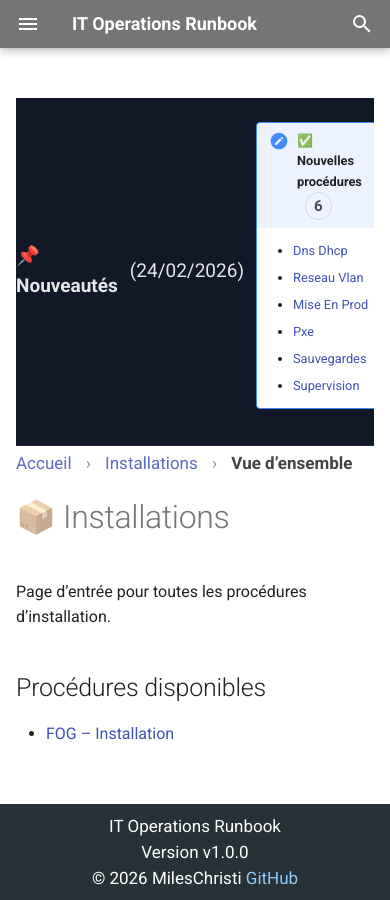
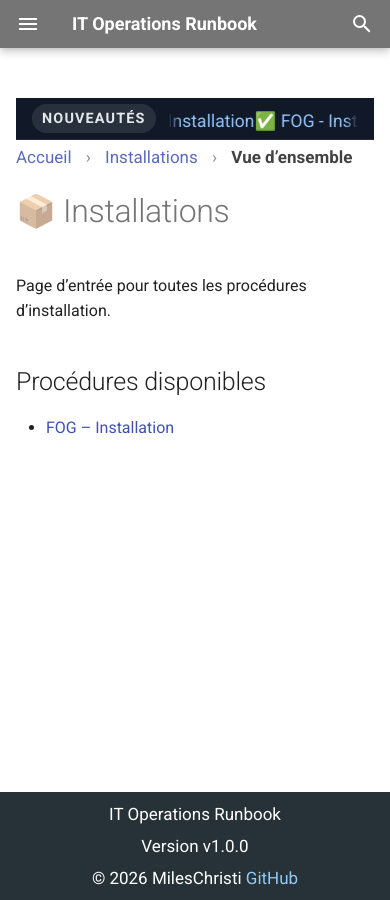
Before and after one commit to MilesChristi/runbook, an MkDocs documentation site: the page built from docs/installations/index.md, in a window 390 px wide. Built offline with MkDocs 1.6.1 and Material for MkDocs 9.7.7, drawn with Linux system fonts in a browser that asks for light colours.

Commit message:
Update FOG procedure

```diff
--- a/docs/installations/index.md
+++ b/docs/installations/index.md
@@ -4,4 +4,4 @@ Page d’entrée pour toutes les procédures d’installation.
 
 ## Procédures disponibles
 
-- [FOG – Installation](fog-installation/)
+- [FOG – Installation](fog-installation.md)
--- a/docs/overrides/partials/announce.html
+++ b/docs/overrides/partials/announce.html
@@ -1,16 +1,18 @@
 <div class="md-banner mc-announce" role="status" aria-label="Nouveautés">
   <div class="mc-announce__inner">
-    <strong>📌 Nouveautés</strong> <span class="mc-announce__date">(24/02/2026)</span>
-    <details class="mc-announce__details" open>
-      <summary>✅ Nouvelles procédures <span class="mc-badge">6</span></summary>
-      <ul>
-        <li><a href="/runbook/architecture/dns-dhcp/">Dns Dhcp</a></li>
-<li><a href="/runbook/architecture/reseau-vlan/">Reseau Vlan</a></li>
-<li><a href="/runbook/checklists/mise-en-prod/">Mise En Prod</a></li>
-<li><a href="/runbook/depannage/pxe/">Pxe</a></li>
-<li><a href="/runbook/exploitation/sauvegardes/">Sauvegardes</a></li>
-<li><a href="/runbook/exploitation/supervision/">Supervision</a></li>
-      </ul>
-    </details>
+    <span class="mc-announce__label">NOUVEAUTÉS</span>
+
+    <div class="mc-announce__marquee" aria-hidden="true">
+      <div class="mc-announce__track mc-announce__track--a">
+        <span class="mc-announce__item">✅ <a href="/runbook/installations/fog-installation/">FOG - Installation</a></span>
+      </div>
+      <div class="mc-announce__track mc-announce__track--b">
+        <span class="mc-announce__item">✅ <a href="/runbook/installations/fog-installation/">FOG - Installation</a></span>
+      </div>
+    </div>
+
+    <div class="mc-announce__static">
+      📌 Nouveautés (24/02/2026) — <span class="mc-announce__item">✅ <a href="/runbook/installations/fog-installation/">FOG - Installation</a></span>
+    </div>
   </div>
 </div>
--- a/docs/stylesheets/extra.css
+++ b/docs/stylesheets/extra.css
@@ -1,37 +1,57 @@
-.md-header__button.md-logo img {
-  height: 110px;
+/* =========================================================
+   MilesChristi Runbook — extra.css (clean + pro)
+   ========================================================= */
+
+/* -------------------------
+   Header logo sizing
+   ------------------------- */
+.md-header__button.md-logo img{
+  height: 72px;           /* ajuste si besoin (ex: 90px) */
+  width: auto;
+  max-height: 72px;
 }
 
-/* ===== Footer Pro ===== */
+@media (max-width: 600px){
+  .md-header__button.md-logo img{
+    height: 56px;
+    max-height: 56px;
+  }
+}
 
-.md-footer-pro {
+/* -------------------------
+   Footer Pro
+   ------------------------- */
+.md-footer-pro{
   display: flex;
   justify-content: space-between;
   align-items: center;
+  gap: 12px;
   padding: 12px 24px;
-  background: #263238;   /* blue-grey foncé */
+  background: #263238;   /* bleu-gris foncé */
   color: #ffffff;
   font-size: 0.85rem;
 }
 
-.md-footer-pro a {
+.md-footer-pro a{
   color: #90caf9;
   text-decoration: none;
 }
 
-.md-footer-pro a:hover {
+.md-footer-pro a:hover{
   text-decoration: underline;
 }
 
-@media (max-width: 900px) {
-  .md-footer-pro {
+@media (max-width: 900px){
+  .md-footer-pro{
     flex-direction: column;
-    gap: 6px;
     text-align: center;
+    padding: 12px 16px;
   }
 }
 
-/* ===== Breadcrumbs (MilesChristi) ===== */
+/* -------------------------
+   Breadcrumbs (MilesChristi)
+   ------------------------- */
 .mc-breadcrumbs{
   font-size: .85rem;
   opacity: .85;
@@ -52,118 +72,156 @@
 }
 
 .mc-current{
-  font-weight: 600;
+  font-weight: 700;
 }
 
-/* --- Home cards (premium) --- */
+/* -------------------------
+   Home cards (premium)
+   ------------------------- */
 .mc-cards{
-  display:grid;
+  display: grid;
   grid-template-columns: repeat(auto-fit, minmax(240px, 1fr));
   gap: 14px;
-  margin-top: 10px;
+  margin-top: 12px;
 }
 
 .mc-card{
-  display:block;
+  display: block;
   padding: 14px 16px;
   border-radius: 14px;
   border: 1px solid rgba(0,0,0,.08);
-  background: rgba(255,255,255,.9);
-  text-decoration:none !important;
-  transition: transform .08s ease, box-shadow .08s ease;
+  background: rgba(255,255,255,.92);
+  text-decoration: none !important;
+  transition: transform .12s ease, box-shadow .12s ease, border-color .12s ease;
 }
 
 .mc-card:hover{
   transform: translateY(-1px);
   box-shadow: 0 10px 28px rgba(0,0,0,.10);
+  border-color: rgba(0,0,0,.14);
 }
 
 .mc-card-title{
-  font-weight: 800;
+  font-weight: 900;
   font-size: 1.05rem;
   margin-bottom: 2px;
 }
 
 .mc-card-subtitle{
-  opacity:.72;
+  opacity: .72;
   margin-bottom: 8px;
-  font-size: .9rem;
+  font-size: .90rem;
 }
 
 .mc-card-link{
-  font-weight: 600;
-  font-size: .9rem;
+  font-weight: 750;
+  font-size: .90rem;
 }
 
-/* ===== Top moving banner (announce) ===== */
+/* -------------------------
+   Announce — Bandeau défilant (2 tracks)
+   - Défilement infini sans dupliquer la liste dans le HTML
+   - Pause au survol
+   - Fallback accessibilité
+   ------------------------- */
 .mc-announce{
   padding: 6px 0;
   background: #111827;
   color: #e5e7eb;
   border-bottom: 1px solid rgba(255,255,255,.08);
 }
+
 .mc-announce__inner{
   display: flex;
   align-items: center;
   gap: 12px;
   padding: 0 16px;
 }
+
 .mc-announce__label{
   font-size: .72rem;
   letter-spacing: .08em;
-  font-weight: 800;
-  padding: 3px 8px;
+  font-weight: 900;
+  padding: 3px 10px;
   border-radius: 999px;
   background: rgba(255,255,255,.10);
   white-space: nowrap;
 }
+
 .mc-announce__marquee{
   overflow: hidden;
   white-space: nowrap;
   flex: 1;
+  position: relative;
+  /* fondu sur les bords */
   mask-image: linear-gradient(to right, transparent, #000 7%, #000 93%, transparent);
+  min-height: 24px; /* évite un saut de hauteur */
 }
+
+/* Track commun */
 .mc-announce__track{
+  position: absolute;
+  left: 0;
+  top: 0;
   display: inline-flex;
   align-items: center;
   gap: 10px;
   will-change: transform;
-  animation: mc-marquee 22s linear infinite;
-}
-.mc-announce__item{ font-size: .85rem; white-space: nowrap; }
-.mc-announce__item a{ color: #93c5fd; text-decoration: none; }
-.mc-announce__item a:hover{ text-decoration: underline; }
-.mc-announce__sep{ opacity: .5; }
-@keyframes mc-marquee{ from{transform:translateX(0)} to{transform:translateX(-50%)} }
-.mc-announce:hover .mc-announce__track{ animation-play-state: paused; }
-@media (prefers-reduced-motion: reduce){
-  .mc-announce__marquee{ display:none; }
-  .mc-announce__static{ display:block; font-size:.85rem; opacity:.95; }
-}
-.mc-announce__static{ display:none; }
-
-/* Announce (Nouveautés) */
-.mc-announce .mc-announce__inner{
-  padding: 10px 0;
-  font-size: 0.95rem;
+  animation: mc-marquee-a 22s linear infinite; /* vitesse */
 }
 
-.mc-announce details{
-  margin-top: 8px;
+/* Track B se décale */
+.mc-announce__track--b{
+  animation-name: mc-marquee-b;
 }
 
-.mc-announce summary{
-  cursor: pointer;
-  font-weight: 700;
+/* Items */
+.mc-announce__item{
+  font-size: .88rem;
+  white-space: nowrap;
 }
 
-.mc-badge{
-  display: inline-block;
-  margin-left: 8px;
-  padding: 1px 8px;
-  border-radius: 999px;
-  font-size: 0.75rem;
-  font-weight: 800;
-  opacity: 0.8;
-  border: 1px solid rgba(0,0,0,.15);
+.mc-announce__item a{
+  color: #93c5fd;
+  text-decoration: none;
 }
+
+.mc-announce__item a:hover{
+  text-decoration: underline;
+}
+
+.mc-announce__sep{
+  opacity: .5;
+}
+
+/* Track A : arrive de la droite -> sort à gauche */
+@keyframes mc-marquee-a{
+  from{ transform: translateX(100%); }
+  to  { transform: translateX(-100%); }
+}
+
+/* Track B : suit derrière (décalage) */
+@keyframes mc-marquee-b{
+  from{ transform: translateX(0%); }
+  to  { transform: translateX(-200%); }
+}
+
+/* Pause au survol */
+.mc-announce:hover .mc-announce__track{
+  animation-play-state: paused;
+}
+
+/* Fallback accessibilité */
+.mc-announce__static{
+  display: none;
+}
+
+@media (prefers-reduced-motion: reduce){
+  .mc-announce__marquee{ display: none; }
+  .mc-announce__static{
+    display: block;
+    font-size: .9rem;
+    opacity: .95;
+  }
+  .mc-announce__track{ animation: none; }
+}
```
Also changed, not shown: 1 other file.
